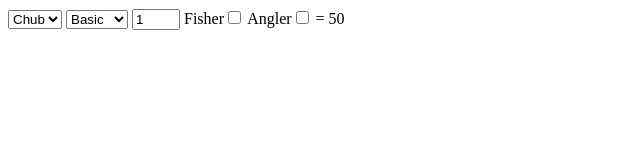
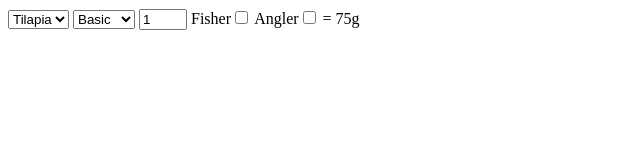
Before and after one commit to crudmont/fishcalc, a plain HTML site: page index.html in a window 1280 px wide. Shown: the full height of the page, 0-640 px from the left. Drawn offline with Linux system fonts and the light colour scheme.

Commit message:
result rounding, further TODOs, formatting

```diff
--- a/index.html
+++ b/index.html
@@ -14,6 +14,7 @@
   <div id="fish-container">
   <form id="entry">
     <select id="fish">
+      <option value="tilapia">Tilapia</option>
       <option value="chub">Chub</option>
     </select>
     <select name="" id="qual">
--- a/script.js
+++ b/script.js
@@ -1,4 +1,5 @@
 const fish = {
+  tilapia: {basic: 75, silver: 93, gold: 112, iridium: 150},
   chub: {basic: 50, silver: 62, gold: 75, iridium: 100}
 }
 const felt = document.getElementById("fish-container");
@@ -14,7 +15,7 @@ function checkProfessions(a, f) {
 
 function computeFishValue(t, qual, n, pro) {
   let current = fish[t];
-  return n * current[qual] * pro;
+  return Math.floor(n * current[qual] * pro);
 }
 
 function displayResults() {
@@ -28,7 +29,7 @@ function displayResults() {
 
   let elt = document.getElementById("result");
   let result = computeFishValue(t, q, n, pro);
-  elt.innerText = `= ${result}`;
+  elt.innerText = `= ${result}g`;
 }
 
 displayResults();
```
Also changed, not shown: 1 other file.
